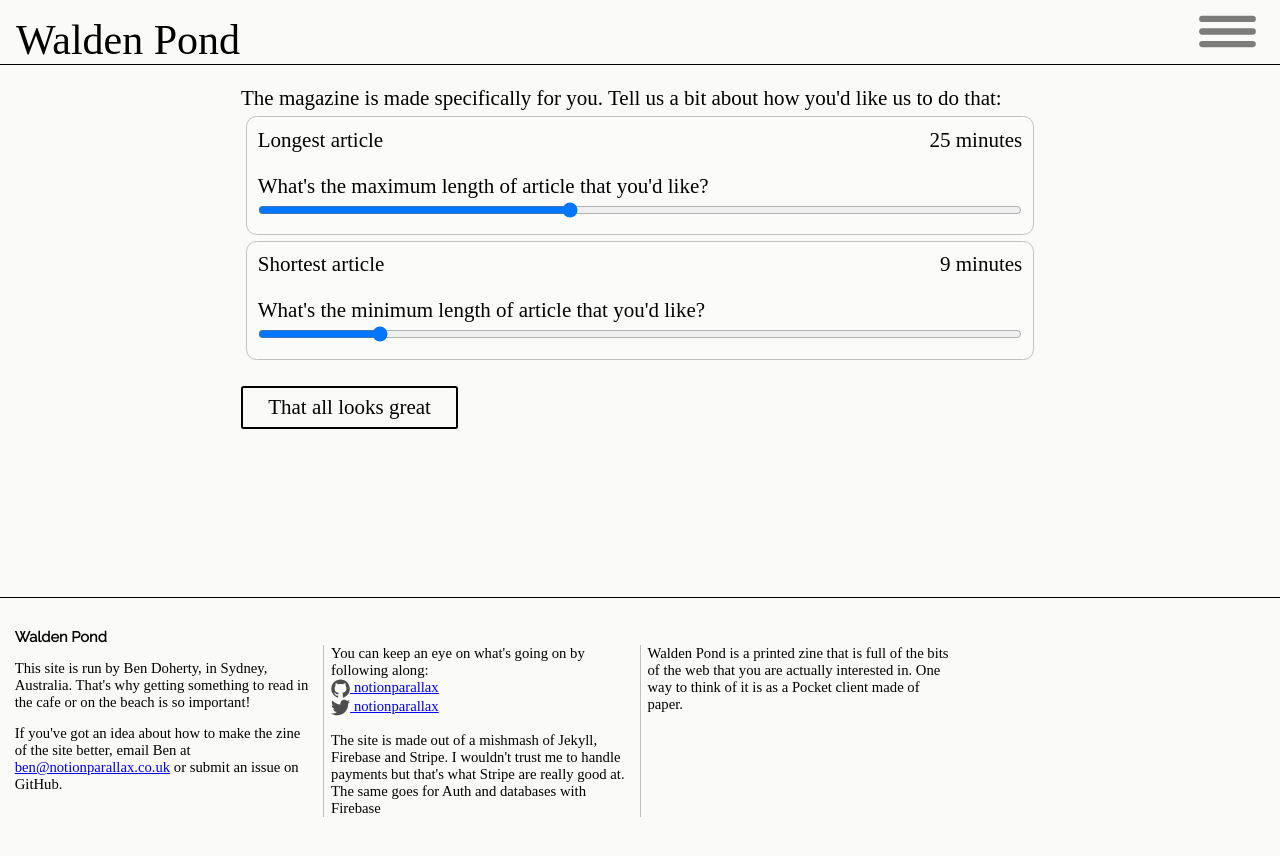
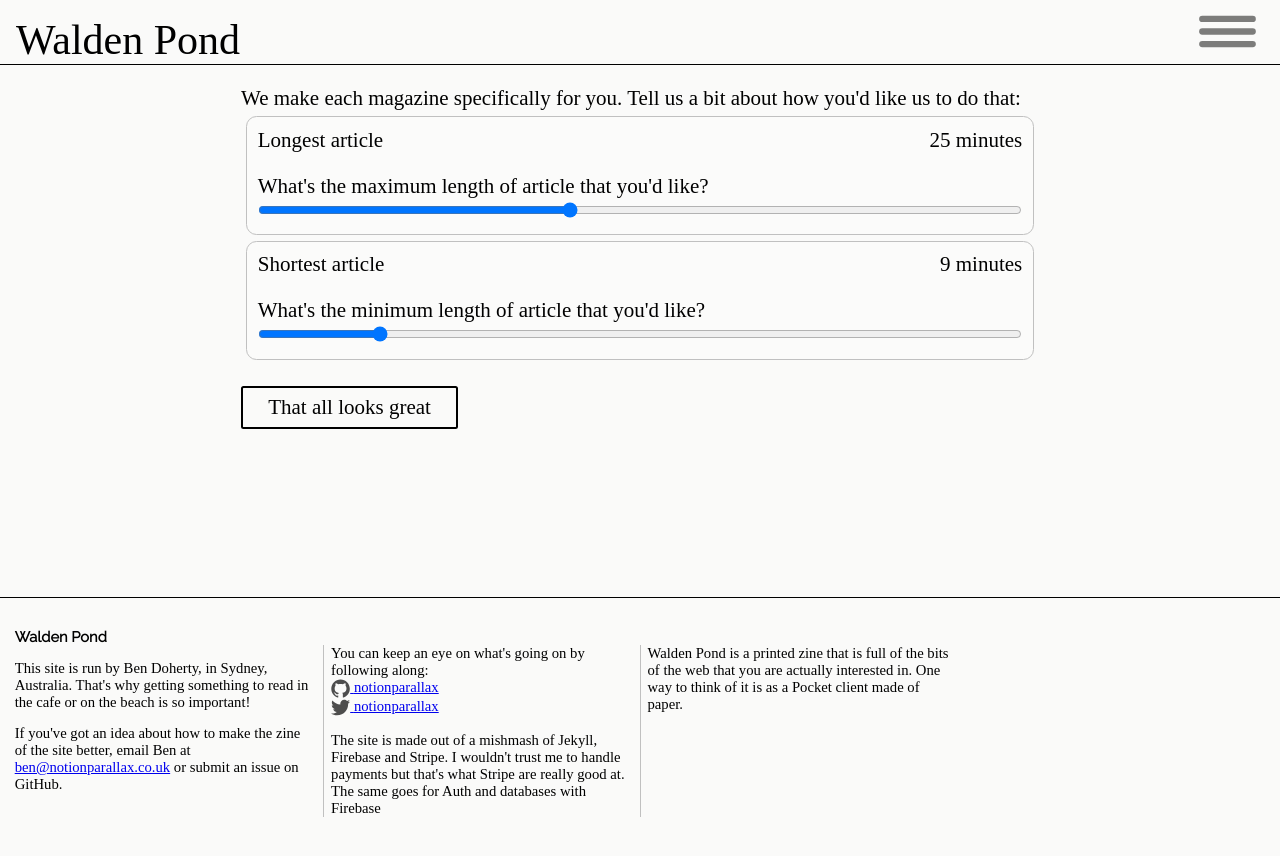
Before and after one commit to notionparallax/wp2frontEnd, a Jekyll site: the page built from editorial.html, in a window 1280 px wide. Shown: the top 856 px of the page. Built offline with Jekyll 4.4.1, drawn with Linux system fonts in a browser that asks for light colours; some web fonts are replaced; comment, search, counter and statistics services are not loaded.

Commit message:
tiny copy tweak

```diff
--- a/editorial.html
+++ b/editorial.html
@@ -3,7 +3,7 @@ layout: default
 ---
 
 <p>
-  The magazine is made specifically for you. Tell us a bit about how you'd like
+  We make each magazine specifically for you. Tell us a bit about how you'd like
   us to do that:
 </p>
 
```
